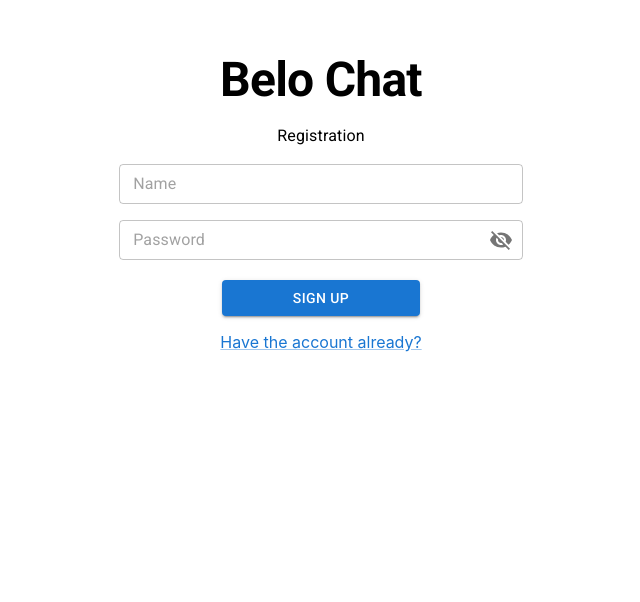
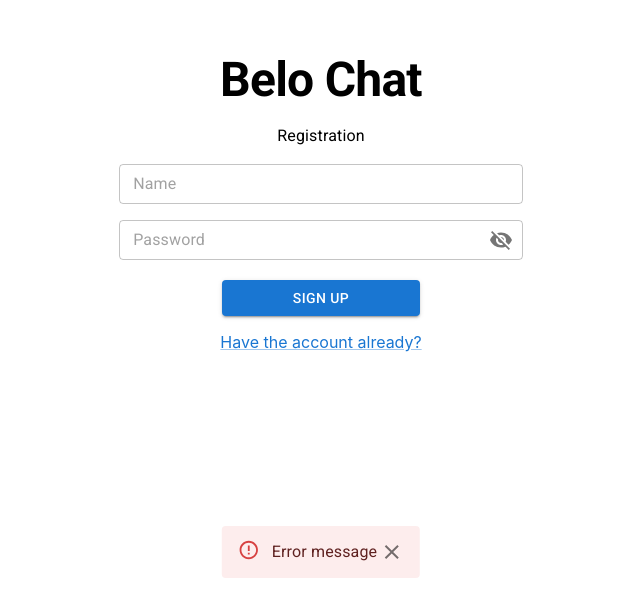
Before and after one commit to mrkelder/messanger, a Next.js app: page / in a window 1280 px wide. Shown: the part 198-800 px from the top of the page, without its empty margins (319-959 px from the left). Built offline with nearby package versions, Linux system fonts and the light colour scheme.

Commit message:
feat: added error snackbar

```diff
--- a/pages/index.tsx
+++ b/pages/index.tsx
@@ -1,5 +1,7 @@
 import { useState, useCallback } from "react";
 
+import { Close } from "@mui/icons-material";
+import { Alert, IconButton, Snackbar, Stack, Typography } from "@mui/material";
 import axios from "axios";
 import type { NextPage } from "next";
 import Head from "next/head";
@@ -10,12 +12,18 @@ import { Credentials } from "src/types/auth";
 
 const Home: NextPage = () => {
   const [isRegistration, setIsRegistration] = useState(true);
+  const [isAlertOpened, setIsAlertOpened] = useState(true);
+  const [errorMessage, setErrorMessage] = useState("Error message");
   const { Provider: AuthContext } = authContext;
   const title = isRegistration ? "Registration" : "Authorization";
   const buttonText = isRegistration ? "Sign Up" : "Sign In";
   const linkText = isRegistration
     ? "Have the account already?"
     : "Don't have an account yet?";
+
+  const handleAlertClose = () => {
+    setIsAlertOpened(false);
+  };
 
   const registrate = useCallback(async (credentials: Credentials) => {
     const result = await axios.post(
@@ -55,6 +63,29 @@ const Home: NextPage = () => {
           callback={callback}
         />
       </AuthContext>
+
+      <Snackbar
+        open={isAlertOpened}
+        onClose={handleAlertClose}
+        anchorOrigin={{ vertical: "bottom", horizontal: "center" }}
+      >
+        <Alert severity="error" sx={{ width: "100%" }}>
+          <Stack
+            alignItems="center"
+            justifyContent="space-between"
+            direction="row"
+            sx={{ width: "inherit" }}
+          >
+            <Typography>{errorMessage}</Typography>
+            <IconButton
+              sx={{ padding: "0", marginLeft: "3px" }}
+              onClick={handleAlertClose}
+            >
+              <Close />
+            </IconButton>
+          </Stack>
+        </Alert>
+      </Snackbar>
     </>
   );
 };
```
